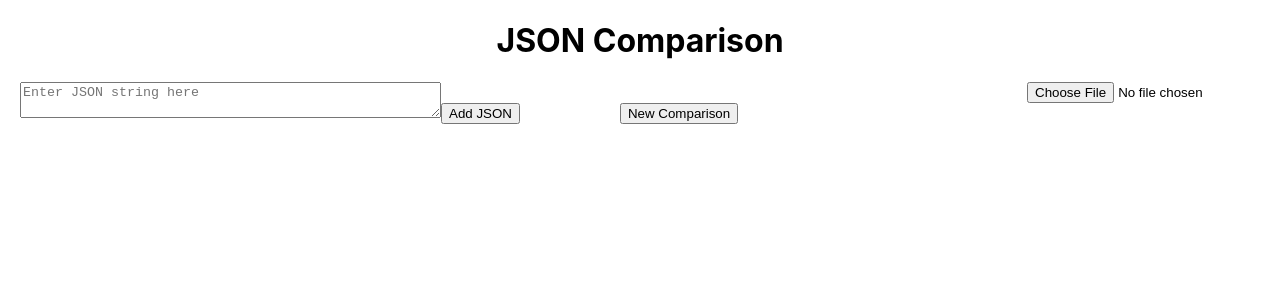
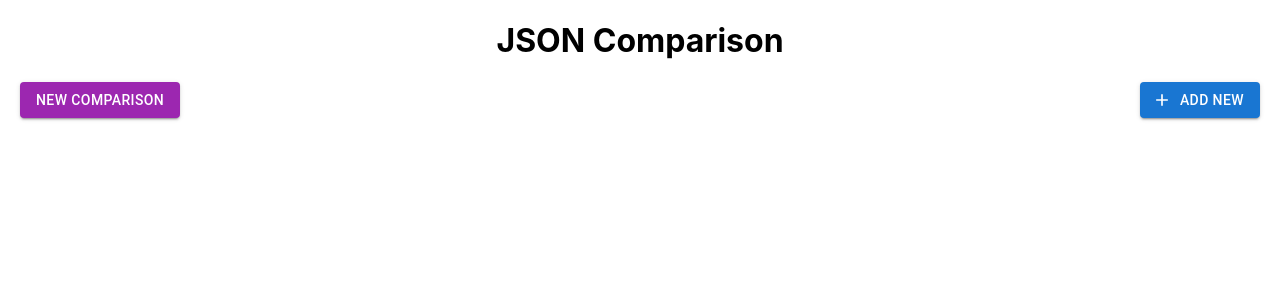
Before and after one commit to harsh2910/myapp, a React (Create React App) app: page / in a window 1280 px wide. Shown: the top 300 px of the page. Built offline with nearby package versions, Linux system fonts and the light colour scheme.

Commit message:
Add Matarial Component

```diff
--- a/package.json
+++ b/package.json
@@ -3,6 +3,10 @@
   "version": "0.1.0",
   "private": true,
   "dependencies": {
+    "@emotion/react": "^11.13.0",
+    "@emotion/styled": "^11.13.0",
+    "@mui/icons-material": "^5.16.7",
+    "@mui/material": "^5.16.7",
     "@testing-library/jest-dom": "^5.17.0",
     "@testing-library/react": "^13.4.0",
     "@testing-library/user-event": "^13.5.0",
--- a/src/App.css
+++ b/src/App.css
@@ -36,3 +36,8 @@
     transform: rotate(360deg);
   }
 }
+.button-container {
+  display: flex;
+  justify-content: space-between; /* Align buttons to the left */
+  margin: 20px;
+}
--- a/src/App.tsx
+++ b/src/App.tsx
@@ -1,13 +1,45 @@
 import React, { useState } from 'react';
+import { Button, Dialog, DialogActions, DialogContent, DialogTitle, TextField, Divider, Typography } from '@mui/material';
+import { Add as AddIcon } from '@mui/icons-material';
 import JsonComparison from './JsonComparison';
+import './App.css'; // Import the CSS file for additional styling
 
 const App: React.FC = () => {
   const [jsons, setJsons] = useState<Record<string, any>[]>([]);
   const [jsonString, setJsonString] = useState<string>('');
+  const [file, setFile] = useState<File | null>(null);
+  const [open, setOpen] = useState(false);
 
   const handleFileUpload = (event: React.ChangeEvent<HTMLInputElement>) => {
     const file = event.target.files?.[0];
-    if (file) {
+    setFile(file || null);
+  };
+
+  const handleJsonStringChange = (event: React.ChangeEvent<HTMLTextAreaElement>) => {
+    setJsonString(event.target.value);
+  };
+
+  const handleAddJsonString = () => {
+    if (jsonString && file) {
+      alert('Please provide either a JSON string or upload a JSON file, not both.');
+      return;
+    }
+
+    if (jsonString) {
+      try {
+        const json = JSON.parse(jsonString);
+        if (Array.isArray(json)) {
+          setJsons((prevJsons) => [...prevJsons, ...json]);
+        } else {
+          setJsons((prevJsons) => [...prevJsons, json]);
+        }
+        setJsonString('');
+        setOpen(false);
+      } catch (err) {
+        console.error('Invalid JSON string:', err);
+        alert('The entered string is not a valid JSON.');
+      }
+    } else if (file) {
       const reader = new FileReader();
       reader.onload = (e) => {
         try {
@@ -17,31 +49,16 @@ const App: React.FC = () => {
           } else {
             setJsons((prevJsons) => [...prevJsons, json]);
           }
+          setFile(null);
+          setOpen(false);
         } catch (err) {
           console.error('Invalid JSON file:', err);
           alert('The uploaded file is not a valid JSON.');
         }
       };
       reader.readAsText(file);
-    }
-  };
-
-  const handleJsonStringChange = (event: React.ChangeEvent<HTMLTextAreaElement>) => {
-    setJsonString(event.target.value);
-  };
-
-  const handleAddJsonString = () => {
-    try {
-      const json = JSON.parse(jsonString);
-      if (Array.isArray(json)) {
-        setJsons((prevJsons) => [...prevJsons, ...json]);
-      } else {
-        setJsons((prevJsons) => [...prevJsons, json]);
-      }
-      setJsonString('');
-    } catch (err) {
-      console.error('Invalid JSON string:', err);
-      alert('The entered string is not a valid JSON.');
+    } else {
+      alert('Please enter a JSON string or upload a JSON file.');
     }
   };
 
@@ -50,22 +67,55 @@ const App: React.FC = () => {
     setJsonString('');
   };
 
+  const handleClickOpen = () => {
+    setOpen(true);
+  };
+
+  const handleClose = () => {
+    setOpen(false);
+  };
+
   return (
     <div>
       <h1 style={{ textAlign: 'center' }}>JSON Comparison</h1>
-      <input type="file" accept="application/JSON" onChange={handleFileUpload} style={{ float: 'right' }} />
-      <div>
-        <textarea
-          value={jsonString}
-          onChange={handleJsonStringChange}
-          placeholder="Enter JSON string here"
-          rows={2}
-          cols={50}
-          style={{ marginLeft: '20px' }}
-        />
-        <button onClick={handleAddJsonString}>Add JSON</button>
-        <button style={{ marginLeft: '100px' }}onClick={handleNewComparison}>New Comparison</button>
+      <div className="button-container">
+
+        <Button variant="contained" color="secondary" onClick={handleNewComparison} >
+          New Comparison
+        </Button>
+        <Button variant="contained" color="primary" onClick={handleClickOpen}style={{ marginLeft: '20px' }} startIcon={<AddIcon />}>
+          Add New
+        </Button>
       </div>
+      <Dialog open={open} onClose={handleClose} maxWidth="md" fullWidth>
+        <DialogTitle>Add JSON</DialogTitle>
+        <DialogContent>
+          <TextField
+            label="Enter JSON string"
+            multiline
+            rows={4}
+            value={jsonString}
+            onChange={handleJsonStringChange}
+            variant="outlined"
+            fullWidth
+            style={{ marginBottom: '20px' }}
+          />
+          <Divider>
+            <Typography variant="body1" color="textSecondary">
+              Or
+            </Typography>
+          </Divider>
+          <input type="file" accept="application/JSON" onChange={handleFileUpload} style={{ display: 'block', marginTop: '20px' }} />
+        </DialogContent>
+        <DialogActions>
+          <Button onClick={handleClose} color="secondary">
+            Cancel
+          </Button>
+          <Button onClick={handleAddJsonString} color="primary">
+            Add JSON
+          </Button>
+        </DialogActions>
+      </Dialog>
       {jsons.length > 0 && <JsonComparison jsons={jsons} />}
     </div>
   );
--- a/src/JsonComparison.tsx
+++ b/src/JsonComparison.tsx
@@ -1,7 +1,8 @@
 import React from "react";
+import { Paper, Typography } from '@mui/material';
 
 interface JsonComparisonProps {
-  jsons: Record<string, any>[]; // Array of JSON objects
+  jsons: Record<string, any>[];
 }
 
 const JsonComparison: React.FC<JsonComparisonProps> = ({ jsons }) => {
@@ -24,8 +25,8 @@ const JsonComparison: React.FC<JsonComparisonProps> = ({ jsons }) => {
             color: "inherit",
             padding: "5px",
             margin: "2px 0",
-            width: "800px",
-            overflowX: "scroll",
+            width: "400px",
+            overflowX: "auto",
             scrollbarWidth: "thin",
           };
 
@@ -63,10 +64,10 @@ const JsonComparison: React.FC<JsonComparisonProps> = ({ jsons }) => {
       }}
     >
       {jsons.map((json, index) => (
-        <div key={index} style={{ margin: "10px" }}>
-          <h3>JSON {index + 1}</h3>
+        <Paper key={index} style={{ margin: "10px", padding: "10px" }}>
+          <Typography variant="h6">JSON {index + 1}</Typography>
           {renderJsonWithHighlights(json, index === 0)}
-        </div>
+        </Paper>
       ))}
     </div>
   );
```
Also changed, not shown: 1 other file (tests, documents, lock files or other folders).
